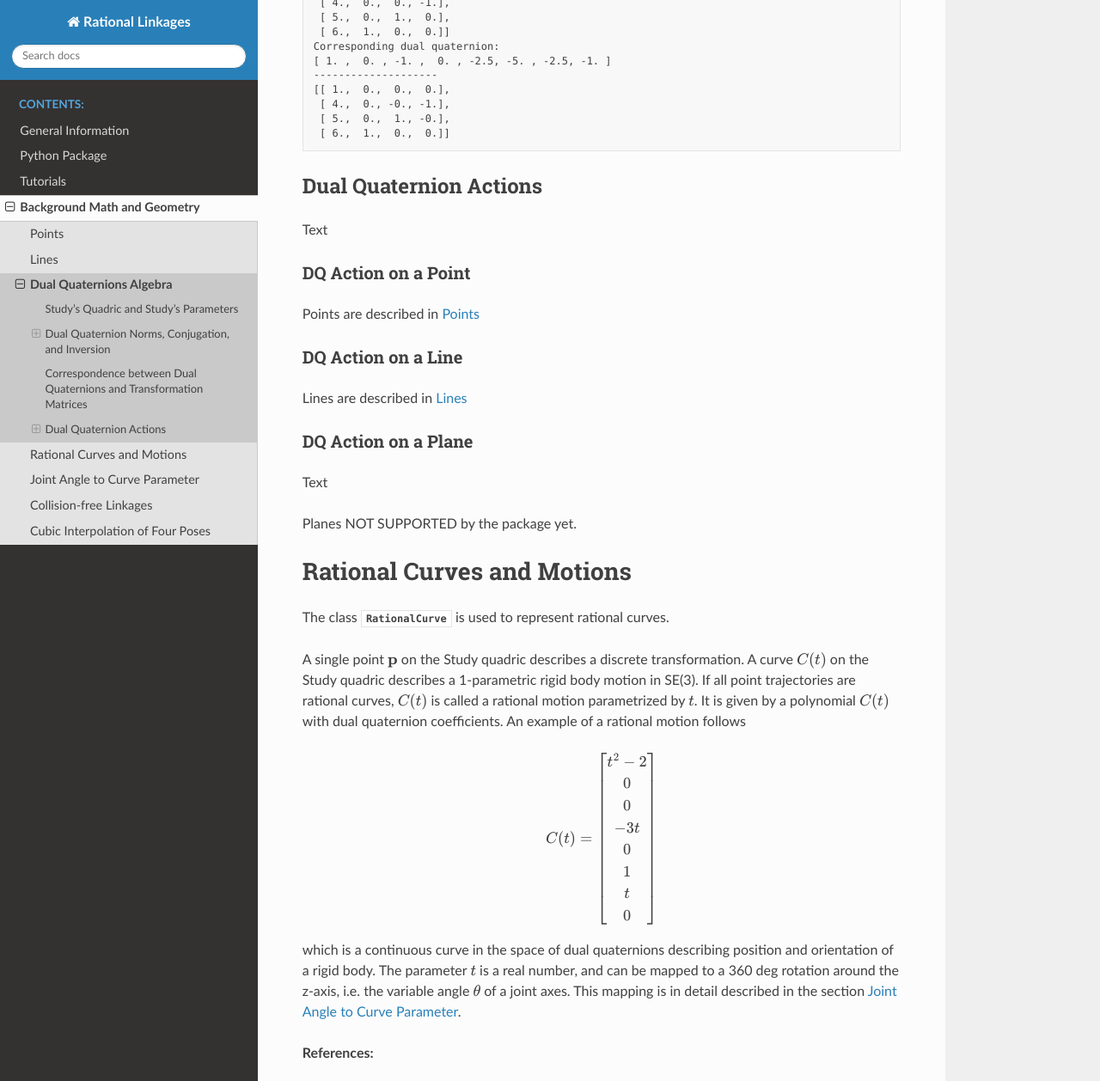
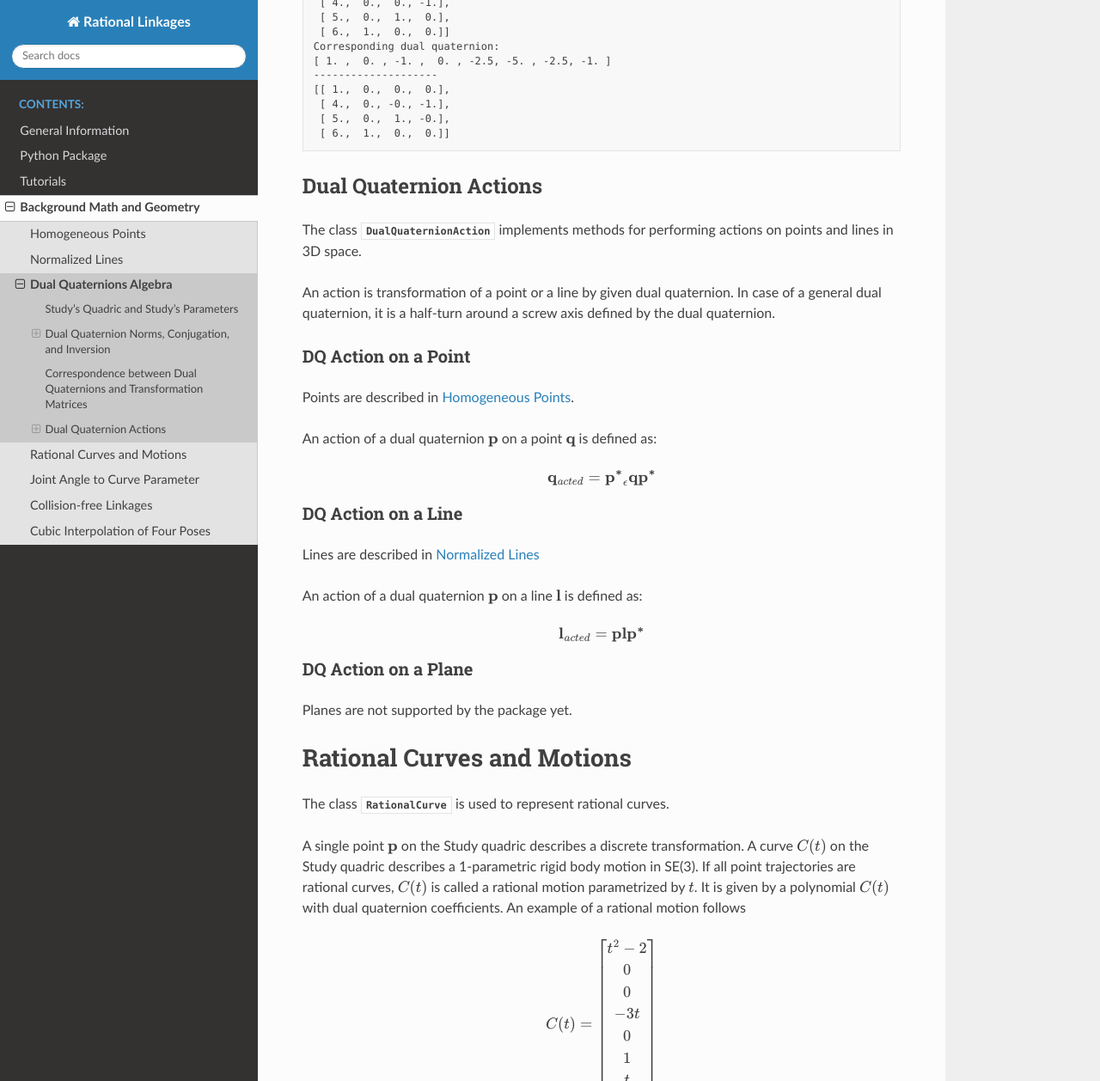
Before and after one commit to hucik14/rational-linkages, a Sphinx documentation site: the page built from docs/source/background-math/dualquaternions.rst, in a window 1280 px wide and 1400 px high, scrolled down 4113 px, cut to the strip 0-1258 px from the top of the window. Shown: the whole strip at 86% size. Built offline with Sphinx 7.4.7 and the Read the Docs theme 2.0.0, drawn with Linux system fonts in a browser that asks for light colours; cross-references to code outside the pages are shown as plain code.

Commit message:
docs update

```diff
--- a/docs/source/background-math/comb-optim.rst
+++ b/docs/source/background-math/comb-optim.rst
@@ -19,7 +19,7 @@ Initial Configuration
 The initial configuration is given as a set of points on a given mechanism joint axes.
 In case of 6R mechanism, there will be 6 points that form the smallest polyline
 connecting the axes. This is an unconstrained minimization problem, solved by
-method :meth:`.RationalMechanism.smallest_polyline()`.
+method :meth:`.CollisionFreeOptimization.smallest_polyline()`.
 The objective function is to minimize the length of the polyline.
 
 Collision Check
@@ -36,7 +36,7 @@ Combinatorial Search
 ^^^^^^^^^^^^^^^^^^^^
 
 The algorithm is implemented in the class
-:class:`.CollisionsFreeOptimization.CombinatorialSearch`.
+:class:`.CollisionFreeOptimization.CombinatorialSearch`.
 It is based on shifting the initial configuration points along
 the joint axes. The shift distance :math:`k` is given as
 
--- a/docs/source/background-math/dualquaternions.rst
+++ b/docs/source/background-math/dualquaternions.rst
@@ -222,13 +222,24 @@ The output of the example is:
 Dual Quaternion Actions
 -----------------------
 
-Text
+The class :class:`.DualQuaternionAction` implements methods for performing actions
+on points and lines in 3D space.
+
+An action is transformation of a point or a line by given dual quaternion. In case
+of a general dual quaternion, it is a half-turn around a screw axis defined by the
+dual quaternion.
 
 
 DQ Action on a Point
 ^^^^^^^^^^^^^^^^^^^^
 
-Points are described in :ref:`homogeneous-points`
+Points are described in :ref:`homogeneous-points`.
+
+An action of a dual quaternion :math:`\mathbf{p}` on a point :math:`\mathbf{q}` is
+defined as:
+
+.. math::
+    \mathbf{q}_{acted} = \mathbf{p^*}_\epsilon \mathbf{q} \mathbf{p^*}
 
 
 DQ Action on a Line
@@ -236,14 +247,17 @@ DQ Action on a Line
 
 Lines are described in :ref:`normalized-lines`
 
+An action of a dual quaternion :math:`\mathbf{p}` on a line :math:`\mathbf{l}` is
+defined as:
+
+.. math::
+    \mathbf{l}_{acted} = \mathbf{p} \mathbf{l} \mathbf{p^*}
+
 
 DQ Action on a Plane
 ^^^^^^^^^^^^^^^^^^^^
 
-Text
-
-
-Planes NOT SUPPORTED by the package yet.
+Planes are not supported by the package yet.
 
 
 Rational Curves and Motions
--- a/docs/source/refs.bib
+++ b/docs/source/refs.bib
@@ -54,6 +54,17 @@
   pages = {105143}
 }
 
+@book{Pottmann2001,
+  title = {Computational Line Geometry},
+  ISBN = {9783642040184},
+  ISSN = {1612-3786},
+  url = {http://dx.doi.org/10.1007/978-3-642-04018-4},
+  DOI = {10.1007/978-3-642-04018-4},
+  journal = {Mathematics and Visualization},
+  publisher = {Springer Berlin Heidelberg},
+  author = {Pottmann,  Helmut and Wallner,  Johannes},
+  year = {2001}
+}
 
 @book{Bottema1979,
   title={Theoretical Kinematics},
```
Also changed, not shown: docs/source/background-math/points-lines.rst (+50 -5 lines), docs/source/rational_linkages.rst (+4 -4 lines), 1 other file.
